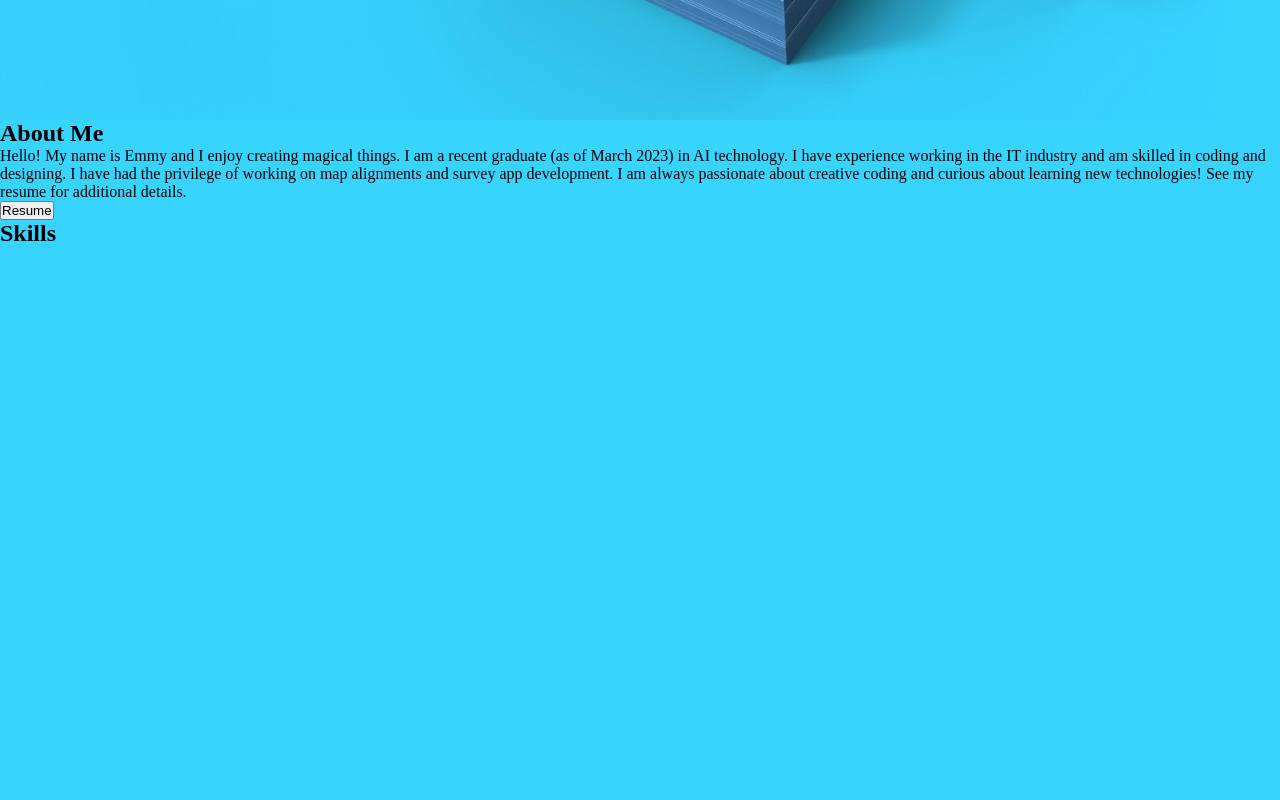
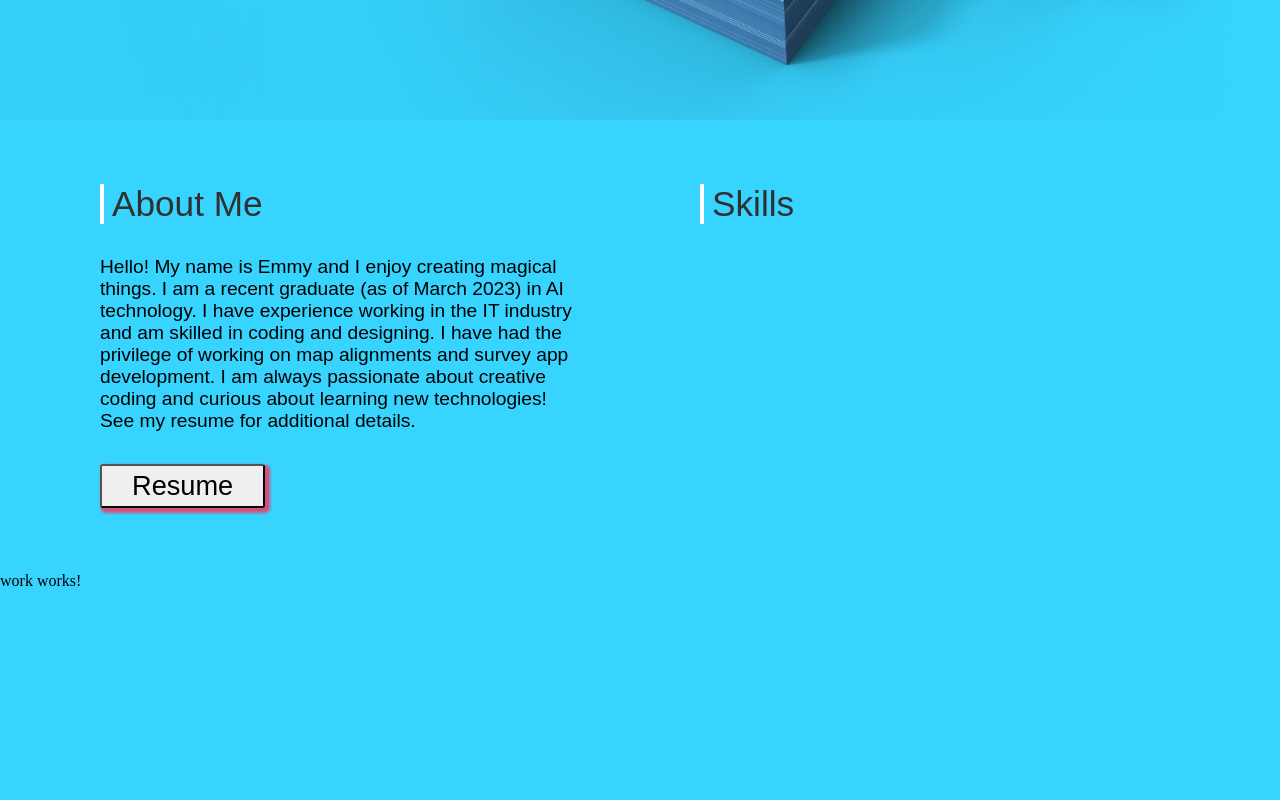
Before and after one commit to eobcre/ng-app, an Angular app: page / in a window 1280 px wide. Shown: the part 680-1480 px from the top of the page. Built offline with nearby package versions, Linux system fonts and the light colour scheme.

Commit message:
layout styled

```diff
--- a/src/app/components/about/about.component.scss
+++ b/src/app/components/about/about.component.scss
@@ -1,6 +1,86 @@
 $bg-base: #37d4ff;
+$font-color: #303030;
+$shadow-pink: rgb(215, 78, 122);
+$font-title: "Bebas Neue", sans-serif;
+$font-base: "Arial", sans-serif;
 
 .about-container {
-  height: 100vh;
+  display: grid;
+  grid-template-columns: repeat(auto-fit, minmax(360px, 1fr));
   background-color: $bg-base;
+  height: auto;
+  padding: 4rem 2.5rem;
+  margin: 0 auto;
+
+  h1 {
+    font-family: $font-title;
+    font-size: 2.2rem;
+    font-weight: 400;
+    color: $font-color;
+    // white vertical line
+    border-left: 4px solid #ffffff;
+    padding: 0 8px;
+  }
+
+  p {
+    font-family: $font-base;
+    font-size: 1.2rem;
+    margin-top: 2rem;
+  }
 }
+
+.inner-container {
+  margin: 0 auto;
+  width: 80%;
+}
+
+button {
+  font-family: $font-title;
+  font-size: 1.7rem;
+  border-radius: 3px;
+  box-shadow: 3px 3px 3px 2px $shadow-pink;
+  margin-top: 2rem;
+  padding: 4px 30px;
+
+  &:hover {
+    color: $shadow-pink;
+  }
+
+  &:active {
+    box-shadow: none;
+    transform: translateY(5px);
+  }
+}
+
+/* skills */
+.skill-container {
+  margin-top: 4rem;
+}
+
+.skill-inner-container {
+  margin-top: 2rem;
+
+  ul {
+    display: flex;
+    flex-wrap: wrap;
+    gap: 1rem;
+    list-style: none;
+    font-family: $font-title;
+    font-size: 1.4rem;
+    color: $font-color;
+
+    li {
+      text-align: center;
+      border-radius: 3px;
+      padding: 0.5rem;
+      width: 8rem;
+    }
+  }
+}
+
+/* md */
+@media (min-width: 800px) {
+  .skill-container {
+    margin-top: 0;
+  }
+}
```
